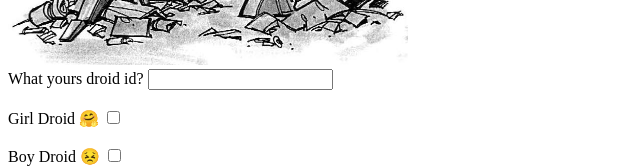
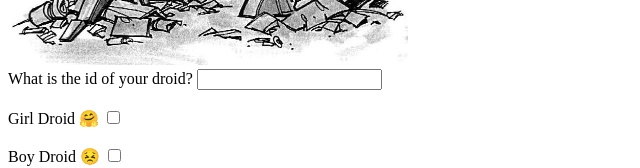
Before and after one commit to Vimpel-O-O/my_html_site, a plain HTML site: page contact_me.html in a window 1280 px wide. Shown: the part 493-661 px from the top of the page, without its empty margins (0-640 px from the left). Drawn offline with Linux system fonts and the light colour scheme.

Commit message:
Update contact_me.html

```diff
--- a/contact_me.html
+++ b/contact_me.html
@@ -12,7 +12,7 @@
     <img src="Images/my_droid.jpg" width="400" height="400" />
 
     <form action="mailto:pro.jedi@shamilionowich.com">
-      <label for="">What yours droid id?</label>
+      <label for="">What is the id of your droid?</label>
       <input type="text" />
       <br /><br />
       <label>Girl Droid 🤗</label>
```
